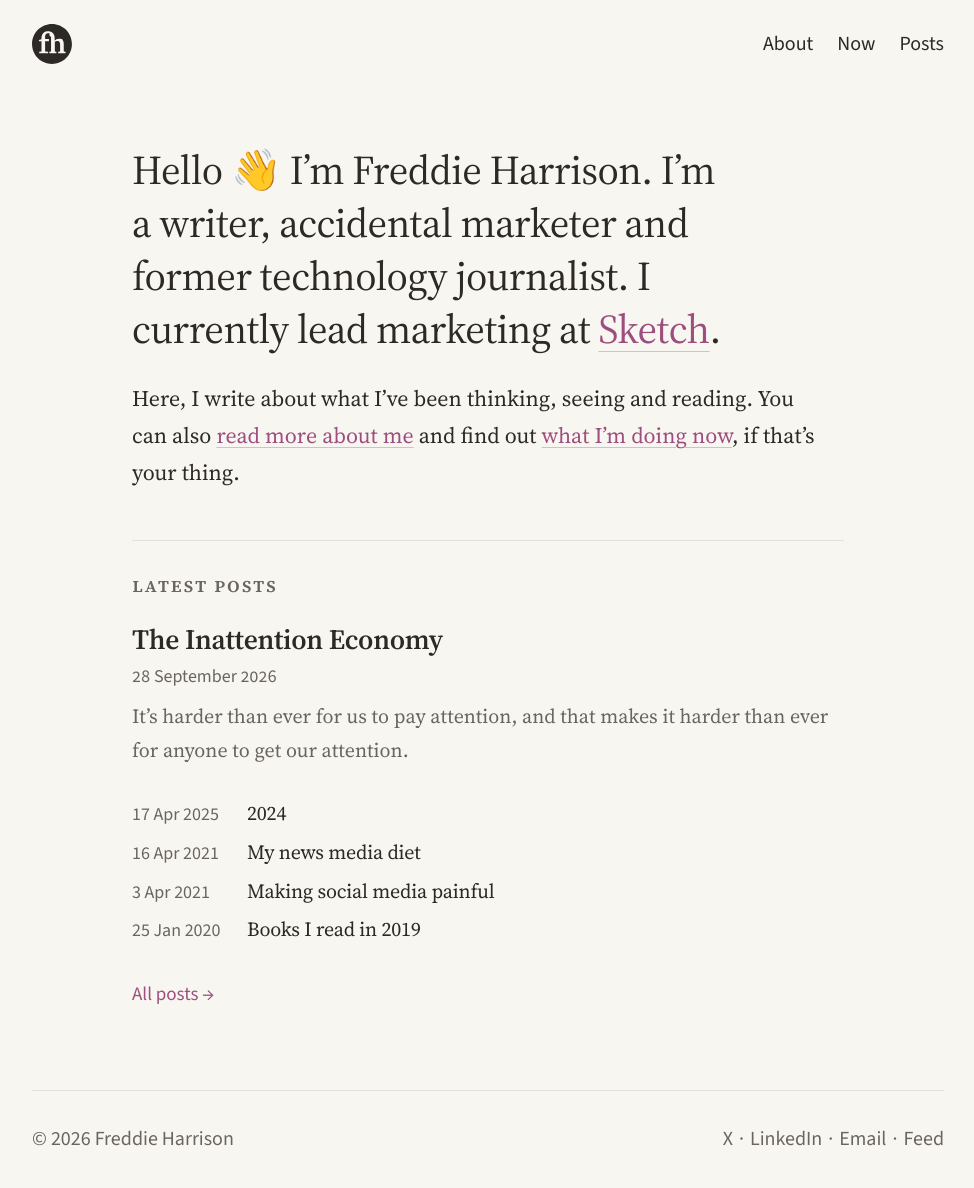
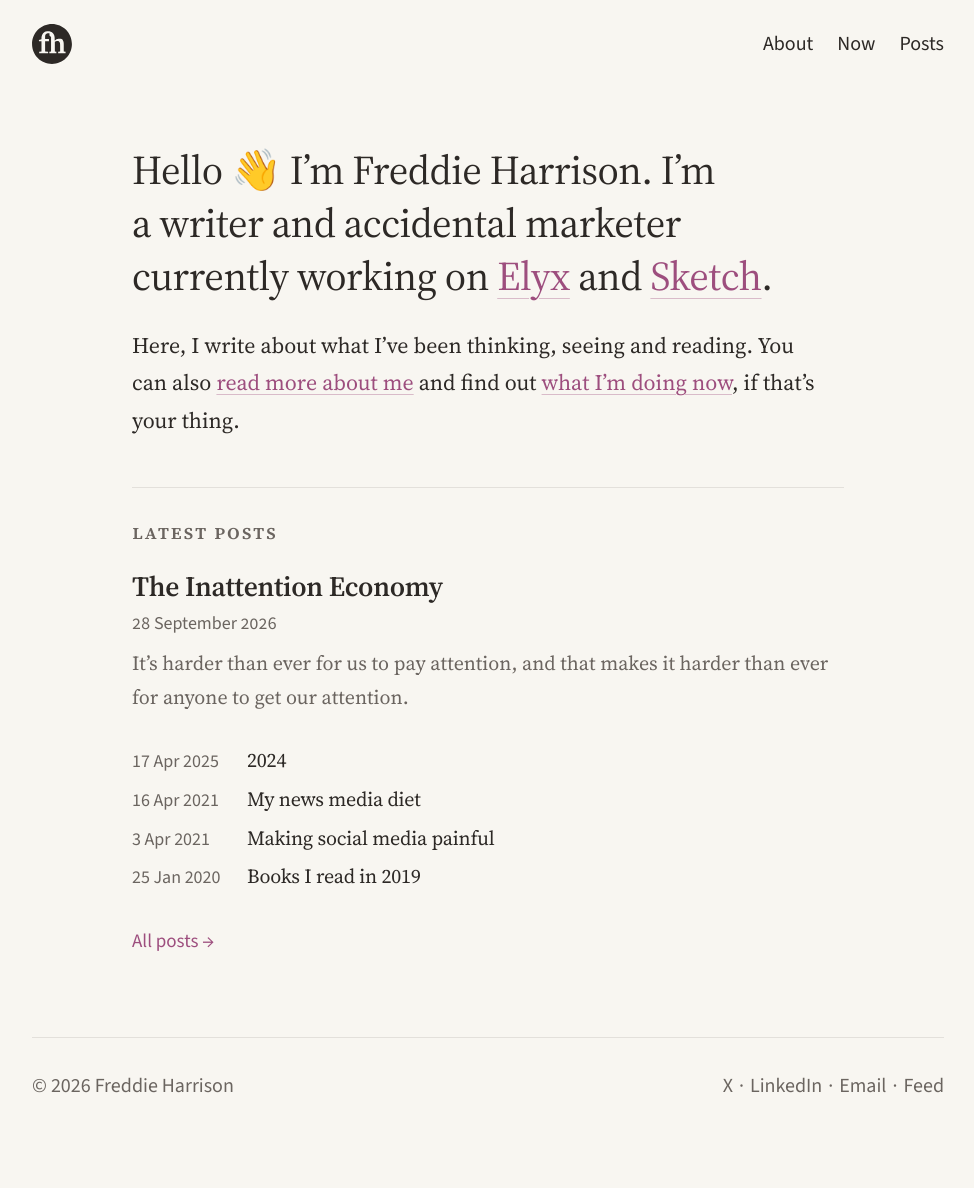
Before and after one commit to freddiewrites/freddiewrites.github.io, a Jekyll site: the page built from index.markdown, in a window 1280 px wide. Shown: the whole page, without its empty margins (152-1126 px from the left). Built offline with Jekyll 4.4.1, drawn with Linux system fonts in a browser that asks for light colours; after the commit the page ends 1135 px from its top, so only the background shows below that.

Commit message:
Revise introduction and current work details
Updated personal introduction and current projects.

```diff
--- a/index.markdown
+++ b/index.markdown
@@ -2,6 +2,6 @@
 layout: home
 ---
 
-Hello 👋 I'm Freddie Harrison. I’m a writer, accidental marketer and former technology journalist. I currently lead marketing at [Sketch](https://www.sketch.com/).
+Hello 👋 I'm Freddie Harrison. I’m a writer and accidental marketer currently working on [Elyx](https://www.elyx.design) and [Sketch](https://www.sketch.com/).
 
 Here, I write about what I’ve been thinking, seeing and reading. You can also [read more about me](/about) and find out [what I’m doing now](/now), if that’s your thing.
```
